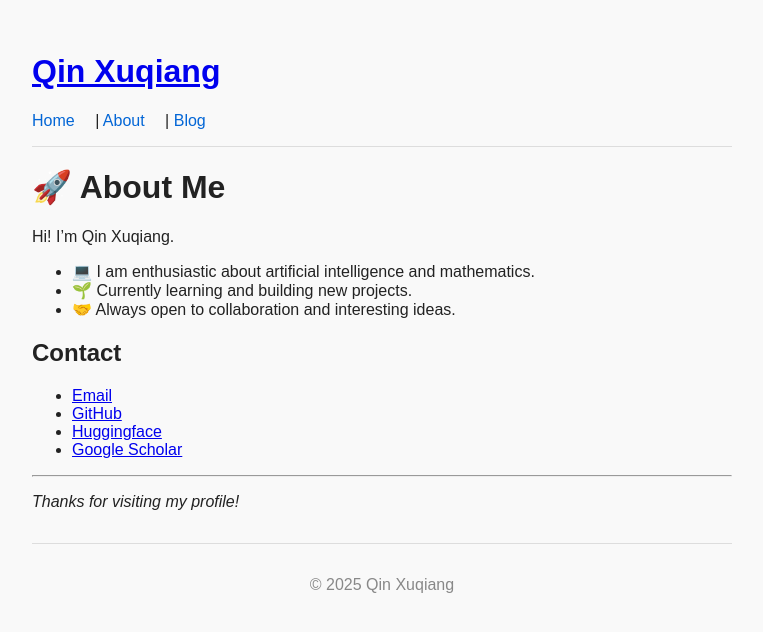
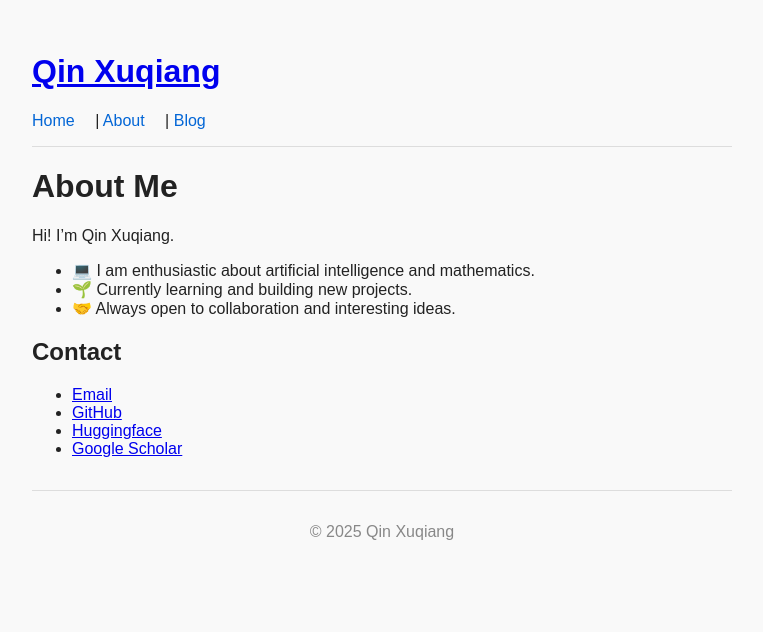
Before and after one commit to qinxuqiang/qinxuqiang.github.io, a Jekyll site: the page built from about.md, in a window 1280 px wide. Shown: the top 632 px of the page, without its empty margins (258-1021 px from the left). Built offline with Jekyll 4.4.1, drawn with Linux system fonts in a browser that asks for light colours.

Commit message:
Update about.md

```diff
--- a/about.md
+++ b/about.md
@@ -3,7 +3,7 @@ layout: default
 title: About
 ---
 
-# 🚀 About Me
+# About Me
 
 Hi! I'm Qin Xuqiang.
 - 💻 I am enthusiastic about artificial intelligence and mathematics.
@@ -16,9 +16,3 @@ Hi! I'm Qin Xuqiang.
 - [GitHub](https://github.com/qinxuqiang)
 - [Huggingface](https://huggingface.co/qinxuqiang1990)
 - [Google Scholar](https://scholar.google.com/citations?user=zUjz89EAAAAJ&hl=en)
-
-
-
----
-
-_Thanks for visiting my profile!_
```
